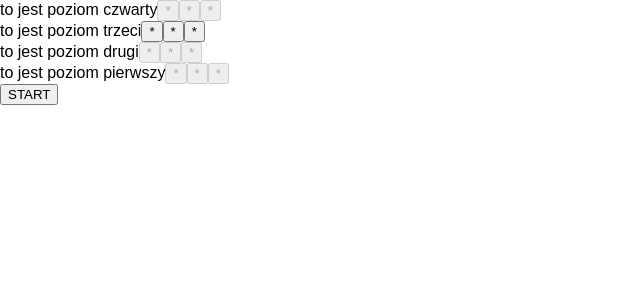
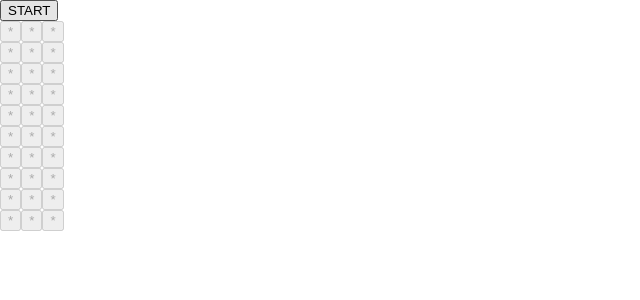
Before and after one commit to scrumptiousCherry/pierwsze_trzy_tygodnie, a React (Create React App) app in the folder npm_react/gra-wieza/: page / in a window 1280 px wide. Shown: the top 300 px of the page, without its empty margins (0-640 px from the left). Built offline with nearby package versions, Linux system fonts and the light colour scheme.

Commit message:
gra wieza - usprawnienia techniczne

```diff
--- a/npm_react/gra-wieza/src/App.js
+++ b/npm_react/gra-wieza/src/App.js
@@ -4,11 +4,44 @@
 class App extends Component {
   constructor(){
     super()
+    let pudelkoPrzyciskow = []
+    for(let i = 0; i <30; i++){
+      pudelkoPrzyciskow.push({
+        id: i,
+        czyAktywny: false,
+        tekstPrzycisku: '*'
+      })
+    }
     this.state= {
       czyGraRozpoczeta : 0,
-      poziomAktywny : 3,
+      poziomAktywny : 0,
       czyWygrana: 0,
+      listaPrzyciskow: pudelkoPrzyciskow,
+      maxPoziom: 11
+
     }
+  }
+  wyswietlListePrzycisow = () => {
+    return(
+      <div style = {{'width' : 64}}>
+        {this.state.listaPrzyciskow.map((x, index)=>  {
+          let styleDisplay = {'display' : 'inline-block'}
+          if(index === 2 || index === 6 || index === 9){
+            styleDisplay = {
+              'display' : 'inline-block'
+            }
+          }
+          return(
+            <div style = {styleDisplay} key = {x.id}>
+              <button
+                disabled = {!x.czyAktywny}
+                onClick = {() => this.nastepnyPoziom(index)}
+              >{x.tekstPrzycisku}</button>
+            </div>
+          );
+        })}
+      </div>
+    );
   }
   wyswietlKomunikatWygrana = () => {
     if(this.state.czyWygrana === 1){
@@ -22,7 +55,7 @@
       );
     }
   }
-  przyciski = () => {
+  wyswietlPrzyciski = () => {
     return(
       <div>
         <div
@@ -84,38 +117,80 @@
     }
   }
   rozpocznijGre = () => {
+    let nowaListaPrzyciskow = this.state.listaPrzyciskow.slice()
+    nowaListaPrzyciskow.forEach((item, index) =>{
+      if(index < 3){
+        nowaListaPrzyciskow[index].czyAktywny=true
+      }
+    })
+    nowaListaPrzyciskow.forEach((item, index) => {
+      nowaListaPrzyciskow[index].tekstPrzycisku = '*'
+    })
     this.setState({
       czyGraRozpoczeta : 1,
       poziomAktywny : 1,
-      czyWygrana : 0
+      czyWygrana : 0,
+      listaPrzyciskow : nowaListaPrzyciskow
     })
   }
   zakonczGre = () => {
+    let nowaListaPrzyciskow = this.state.listaPrzyciskow.slice()
+    nowaListaPrzyciskow.forEach((item, index) => {
+      nowaListaPrzyciskow[index].tekstPrzycisku = '*'
+    })
     this.setState({
       czyGraRozpoczeta: 0,
       poziomAktywny: 0,
       czyWygrana : 0
     })
   }
-  nastepnyPoziom = (event) => {
-    let nowyStan = this.state.poziomAktywny + 1
-    if(nowyStan === 5){
-      this.setState({
-        czyWygrana: 2
+  nastepnyPoziom = (kliknietyIndex) => {
+    console.log(kliknietyIndex)
+    let czyPrzegrana = Math.random() < 0.33
+    if(czyPrzegrana === true){
+      let nowaListaPrzyciskow = this.state.listaPrzyciskow.slice()
+      nowaListaPrzyciskow.forEach((item, index) => {
+        nowaListaPrzyciskow[index].czyAktywny = false;
+        nowaListaPrzyciskow[index].tekstPrzycisku = '*'
+      })
+      nowaListaPrzyciskow[kliknietyIndex].tekstPrzycisku = '-'
+      this.setState ({
+        czyWygrana : 1,
+        listaPrzyciskow : nowaListaPrzyciskow
       })
     }else{
-      this.setState({
-      poziomAktywny : nowyStan
+      let nowyStan = this.state.poziomAktywny + 1
+      let nowaListaPrzyciskow = this.state.listaPrzyciskow.slice()
+      nowaListaPrzyciskow[kliknietyIndex].tekstPrzycisku = '`'
+      nowaListaPrzyciskow.forEach((item, index) => {
+        let poczatek = 3*(nowyStan - 1)
+        let koniec = poczatek + 2
+        if(index >= poczatek && index <= koniec){
+          nowaListaPrzyciskow[index].czyAktywny=true
+        }else{
+          nowaListaPrzyciskow[index].czyAktywny=false
+        }
       })
+      if(nowyStan === this.state.maxPoziom){
+        this.setState({
+          czyWygrana: 2
+        })
+      }else{
+        this.setState({
+        poziomAktywny : nowyStan,
+        listaPrzyciskow: nowaListaPrzyciskow
+        })
+      }
     }
   }
   render(){
     return(
       <div>
-        {this.przyciski()}
+        {/* {this.wyswietlPrzyciski()} */}
         {this.wyswietlPrzyciskStart()}
         {this.wyswietlPrzyciskKoniec()}
         {this.wyswietlKomunikatWygrana()}
+        {this.wyswietlListePrzycisow()}
       </div>
     );
   }
```
